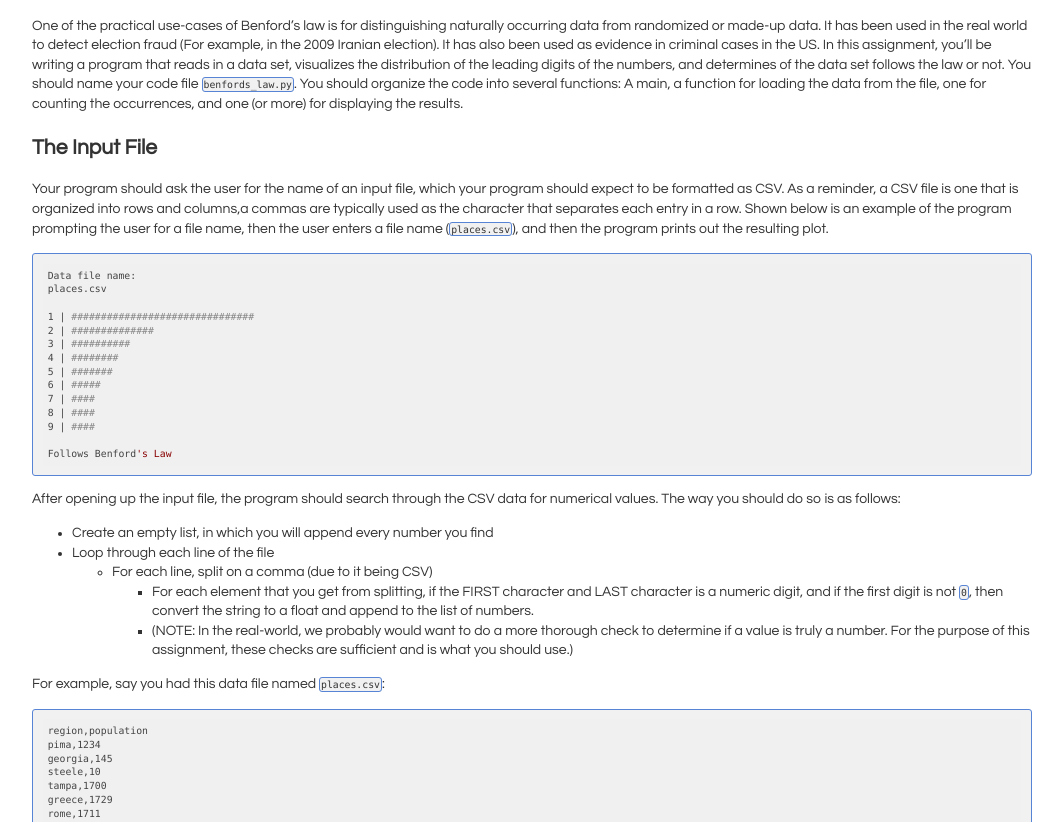
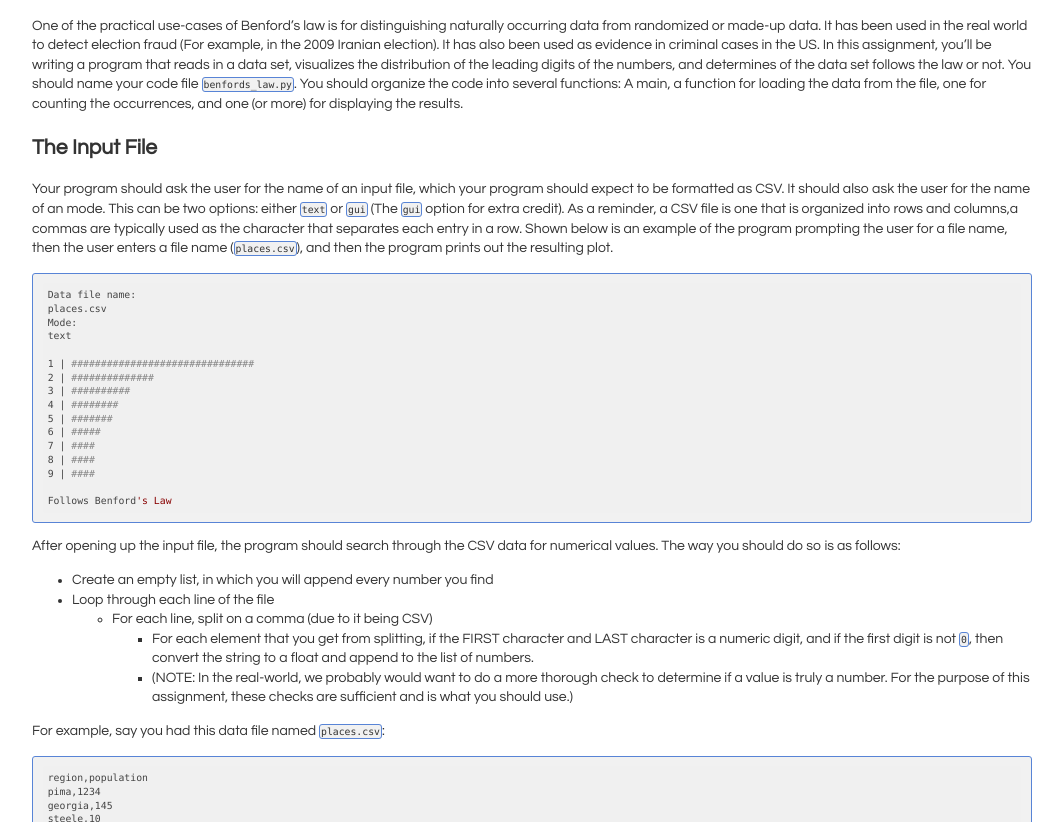
Before and after one commit to bddicken/cs110fall2022website, a Jekyll site: the page built from pas/benfords_law/index.md, in a window 1280 px wide and 900 px high, scrolled down 465 px, cut to the strip 78-900 px from the top of the window. Shown: the whole strip, without its empty margins (108-1171 px from the left). Built offline with Jekyll 4.4.1, drawn with Linux system fonts in a browser that asks for light colours; some of the changed text lies outside the part shown.

Commit message:
Update Benfords Law Spec

````diff
--- a/pas/benfords_law/index.md
+++ b/pas/benfords_law/index.md
@@ -26,12 +26,16 @@ You should organize the code into several functions: A main, a function for load
 ## The Input File
 
 Your program should ask the user for the name of an input file, which your program should expect to be formatted as CSV.
+It should also ask the user for the name of an mode.
+This can be two options: either `text` or `gui` (The `gui` option for extra credit).
 As a reminder, a CSV file is one that is organized into rows and columns,a  commas are typically used as the character that separates each entry in a row.
 Shown below is an example of the program prompting the user for a file name, then the user enters a file name (`places.csv`), and then the program prints out the resulting plot.
 
 ```
 Data file name:
 places.csv
+Mode:
+text
 
 1 | ###############################
 2 | ##############
@@ -185,6 +189,8 @@ If you download this file and run it with your code, you should get:
 ```
 Data file name:
 populations.csv
+Mode:
+text
 
 1 | ##################################
 2 | ###############
@@ -209,6 +215,8 @@ If you run the code with this data, you should get:
 ```
 Data file name:
 stocks.csv
+Mode:
+text
 
 1 | ##############################
 2 | #########################
@@ -234,6 +242,8 @@ When the code is run with these numbers, you should get:
 ```
 Data file name:
 random_numbers.csv
+Mode:
+text
 
 1 | ##########
 2 | ###########
````
